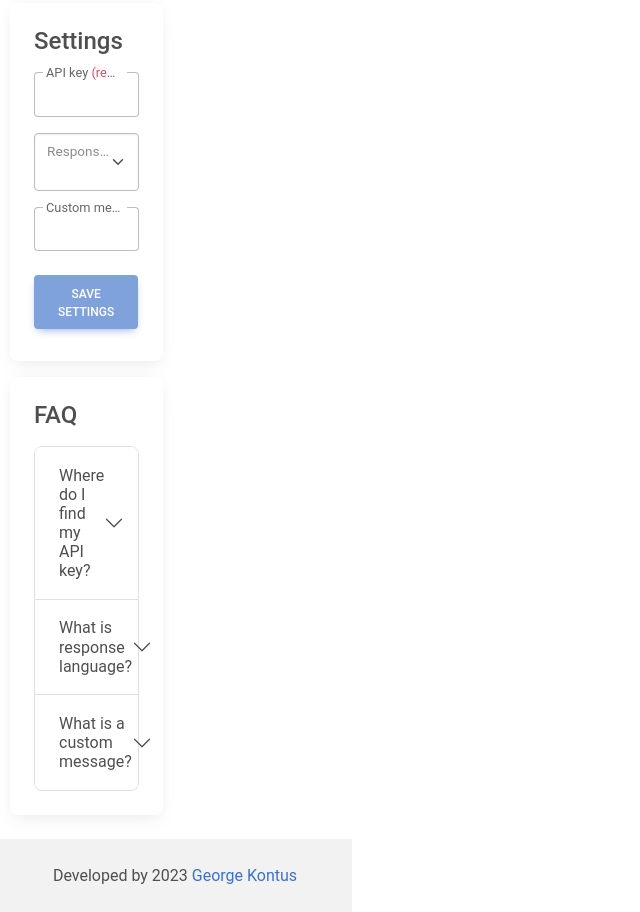
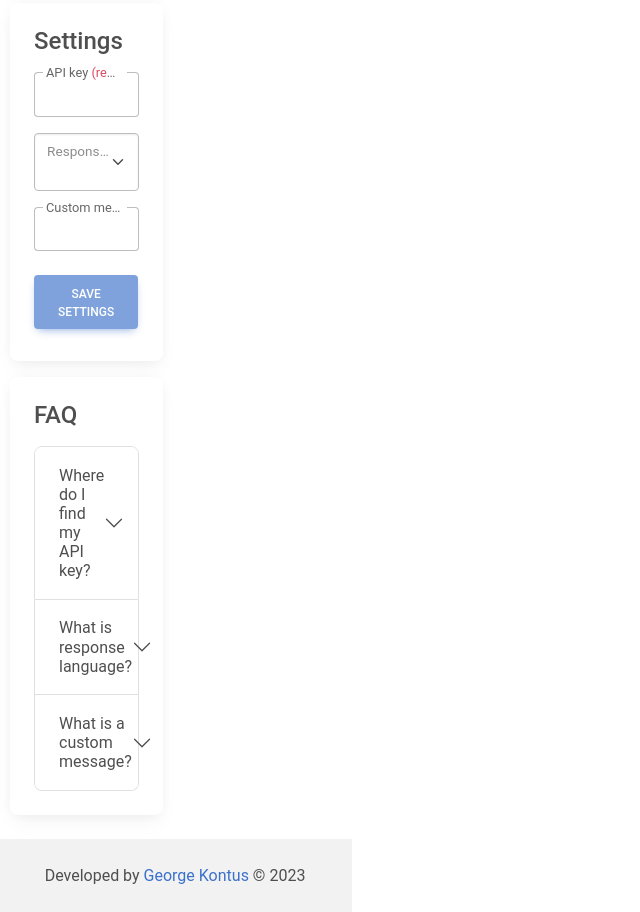
Before and after one commit to GorgonUK/AI-Select, a browser extension: page index.html in a window 1280 px wide. Shown: the part 443-1355 px from the top of the page, without its empty margins (0-640 px from the left). Drawn offline with Linux system fonts and the light colour scheme.

Commit message:
copy fix

```diff
--- a/index.html
+++ b/index.html
@@ -166,7 +166,7 @@
       <!-- Modal End -->
 
       <div class="text-center p-4 mt-4" style="background-color: rgba(0, 0, 0, 0.05);">
-        Developed by <span id="current-year"></span> <a href="https://github.com/GorgonUK/">George Kontus</a>
+        Developed by <a href="https://github.com/GorgonUK/">George Kontus</a> &copy; <span id="current-year"></span>
       </div>
       <!-- JS -->
       <script type="text/javascript" src="./assets/js/mdb.min.js"></script>
```
